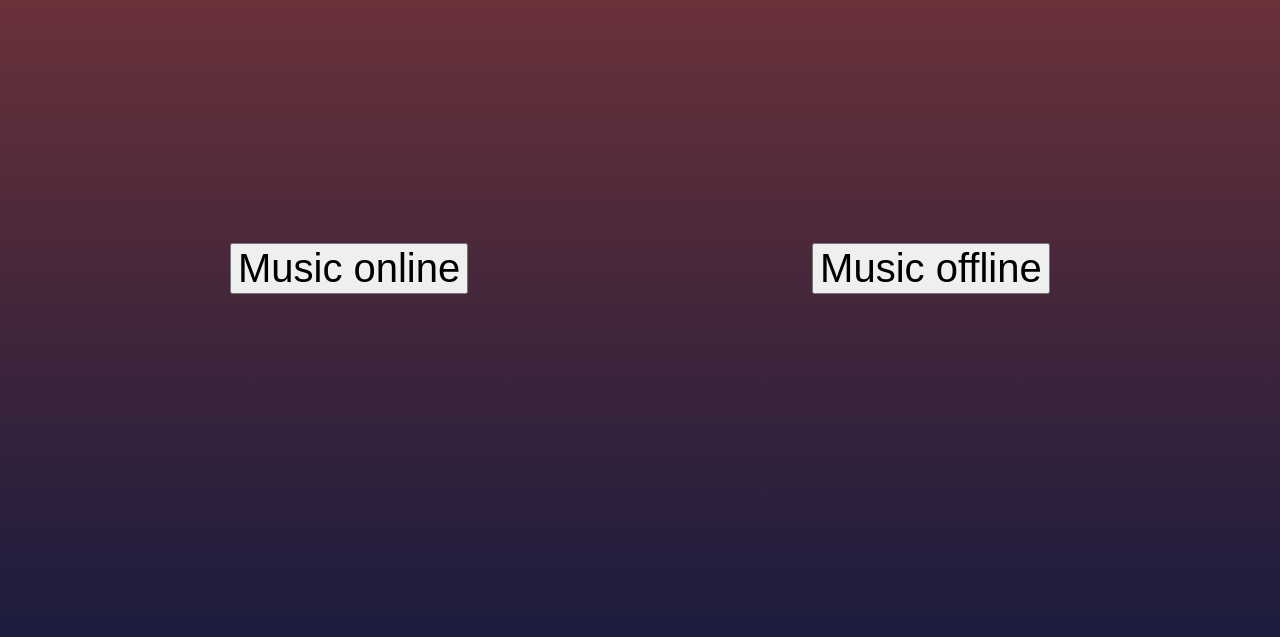
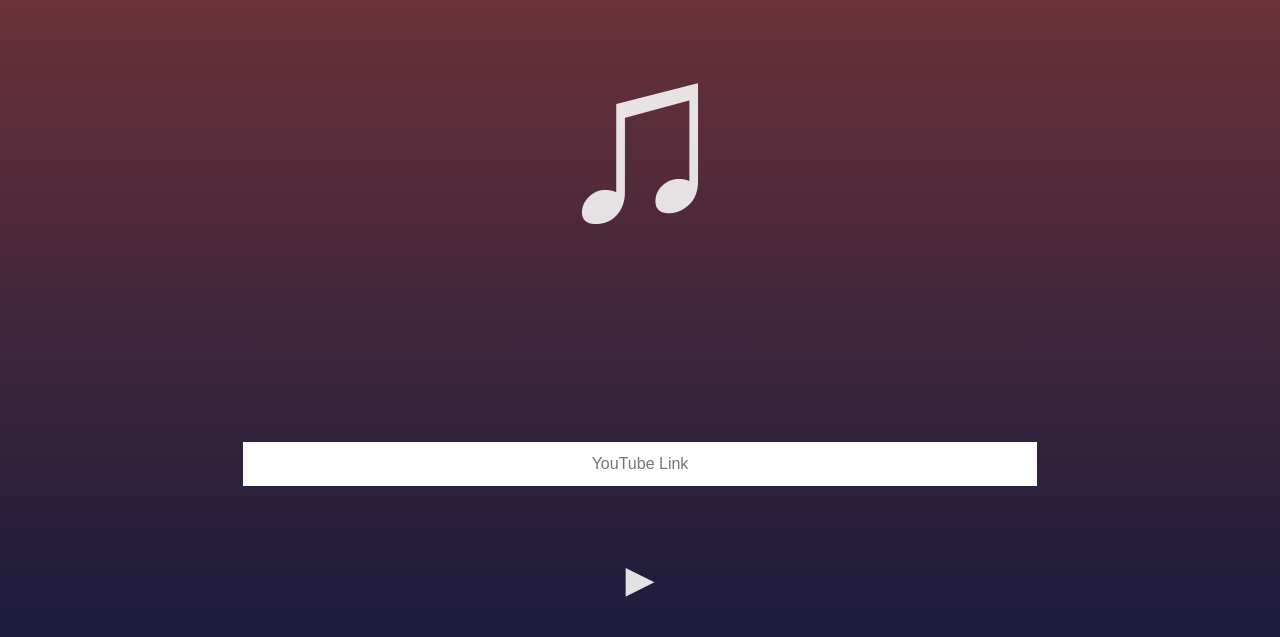
Before and after one commit to Lottechars/cynical, an Electron app: page app/sources/views/index.html in a window 1280 px wide. Shown: the part 163-800 px from the top of the page. Drawn offline with Linux system fonts and the light colour scheme; a web font is replaced by a local one.

Commit message:
Finished the prototype of main page.

```diff
--- a/app/electron/main.js
+++ b/app/electron/main.js
@@ -26,7 +26,7 @@
 
     function getOptionsForMainWindow() {
         const optionsMainWindow = {
-            width: 1000,
+            width: 900,
             height: 600,
             frame: false,
             center: true,
--- /dev/null
+++ b/app/sources/styles/animation.css
@@ -0,0 +1,8 @@
+@keyframes appear {
+    0% {opacity: 0;}
+    100% {opacity: 1;}
+}
+
+.appear {
+    animation: appear 4s forwards;
+}
--- a/app/sources/styles/global.css
+++ b/app/sources/styles/global.css
@@ -3,16 +3,24 @@
     --relento: rgba(4, 3, 65, 0.705);
     --pure: rgba(244, 244, 244, 0.912);
     --obscure: rgb(27, 25, 25);
+    --transparent: rgba(0, 0, 0, 0);
 }
 
 @font-face {
-    font-family: 'SC';
+    font-family: 'Secret Code';
     src: url('./../../assets/fonts/SecretCode.woff') format('woff');
     font-weight: normal;
     font-style: normal;
     font-display: swap;
 }
 
+@font-face {
+    font-family: 'Bebas';
+    src: url('./../../assets/fonts/Bebas-Regular.ttf') format('ttf');
+    font-weight: normal;
+    font-style: normal;
+    font-display: swap;
+}
 
 html, body {
     width: 100%;
@@ -23,5 +31,4 @@ html, body {
         rgba(7, 6, 43, 0.705)
     );
     color: var(--pure);
-    font-family: 'SC';
 }
--- a/app/sources/styles/index.css
+++ b/app/sources/styles/index.css
@@ -1,46 +1,84 @@
 @import './normalize.css';
 @import './global.css';
+@import './animation.css';
 
 #container {
     width: 100%;
     height: 100vh;
     display: grid;
-    grid-template-rows: 4% 92% 4%;
+    grid-template-columns: 1fr;
+    grid-template-rows: 4% 96%;
+    font-family: 'Bebas';
 }
 
 header {
+    width: 100%;
+    grid-column: 1/1;
     grid-row: 1/1;
     background: var(--obscure);
     box-shadow: 1px 1px 2px var(--pure);
+    -webkit-app-region: drag;
 }
 
 main {
+    width: 100%;
+    height: 96vh;
+    grid-column: 1/1;
     grid-row: 2/2;
     display: grid;
-    grid-template-columns: 0.5fr 1fr 1fr 0.5fr 1fr 1fr 0.5fr;
-    grid-template-rows: 1fr 1fr 1fr 1fr 1fr 1fr 1fr;
+    grid-template-rows: 70% 30%;
+    animation: 1s ease-out 0s 1 appear;
 }
 
-#main-div-h1 {
-    grid-row: 1/2;
-    grid-column: 2/7;
+#title-player {
+    grid-row: 1/1;
+    justify-self: center;
+    align-self: center;
+    font-size: 1500%;
+}
+
+#main-div-player {
+    width: 100%;
+    height: 100%;
+    grid-row: 2/2;
+    display: grid;
+    grid-template-rows: 1fr 1fr;
     align-self: center;
     justify-self: center;
-    font-size: 200%;
-    letter-spacing: .01em;
+    align-items: center;
+    justify-items: center;
 }
 
-#main-div-option-one, #main-div-option-two {
-    grid-row: 2/7;
-    justify-self: center;
-    align-self: center;
-    font-size: 250%;
+#link-input-player {
+    grid-row: 1/1;
+    outline: none;
+    width: 60%;
+    padding: 1%;
+    text-align: center;
+    border: none;
 }
 
-#main-div-option-one {
-    grid-column: 2/4;
+#buttons-player {
+    grid-row: 2/2;
+    display: grid;
 }
 
-#main-div-option-two {
-    grid-column: 5/7;
+#play-button {
+    justify-self: center;
+    align-items: center;
+    font-size: 300%;
+    color: var(--pure);
+    background: var(--transparent);
+    border: none;
+    transition: 1s;
 }
+
+
+#play-button:hover {
+    font-size: 500%;
+    color: var(--obscure);
+}
+
+#play-button:focus {
+    outline: none;
+}
--- a/app/sources/views/index.html
+++ b/app/sources/views/index.html
@@ -11,14 +11,12 @@
             <header>
             </header>
             <main>
-                <div id="main-div-h1">
-                    <h1>Choose an option:</h1>
-                </div>
-                <div id="main-div-option-one">
-                    <button>Music online</button>
-                </div>
-                <div id="main-div-option-two">
-                    <button>Music offline</button>
+                <h2 id="title-player">♫</h2>
+                <div id="main-div-player">
+                    <input id="link-input-player" placeholder="YouTube Link" type="text">
+                    <div id="buttons-player">
+                        <button id="play-button">►</button>
+                    </div>
                 </div>
             </main>
         </div>
```
